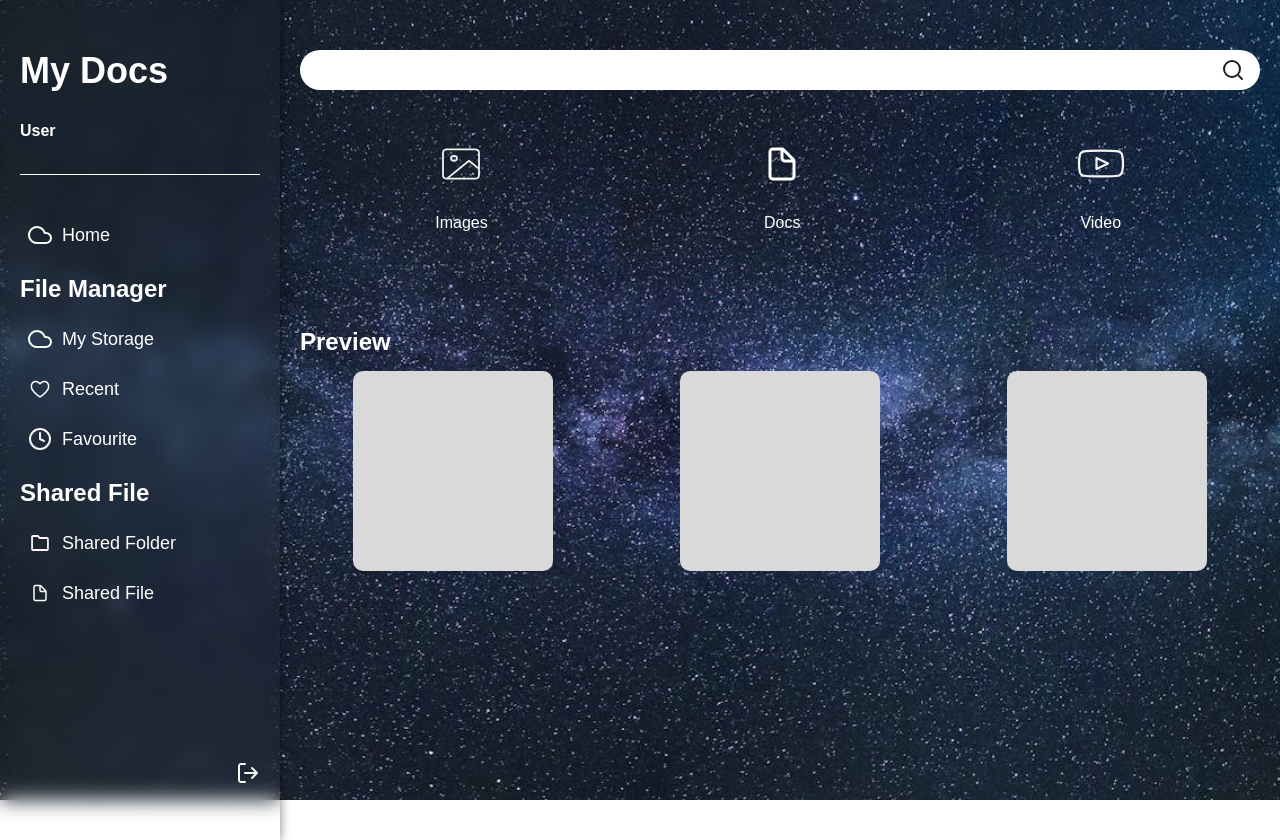
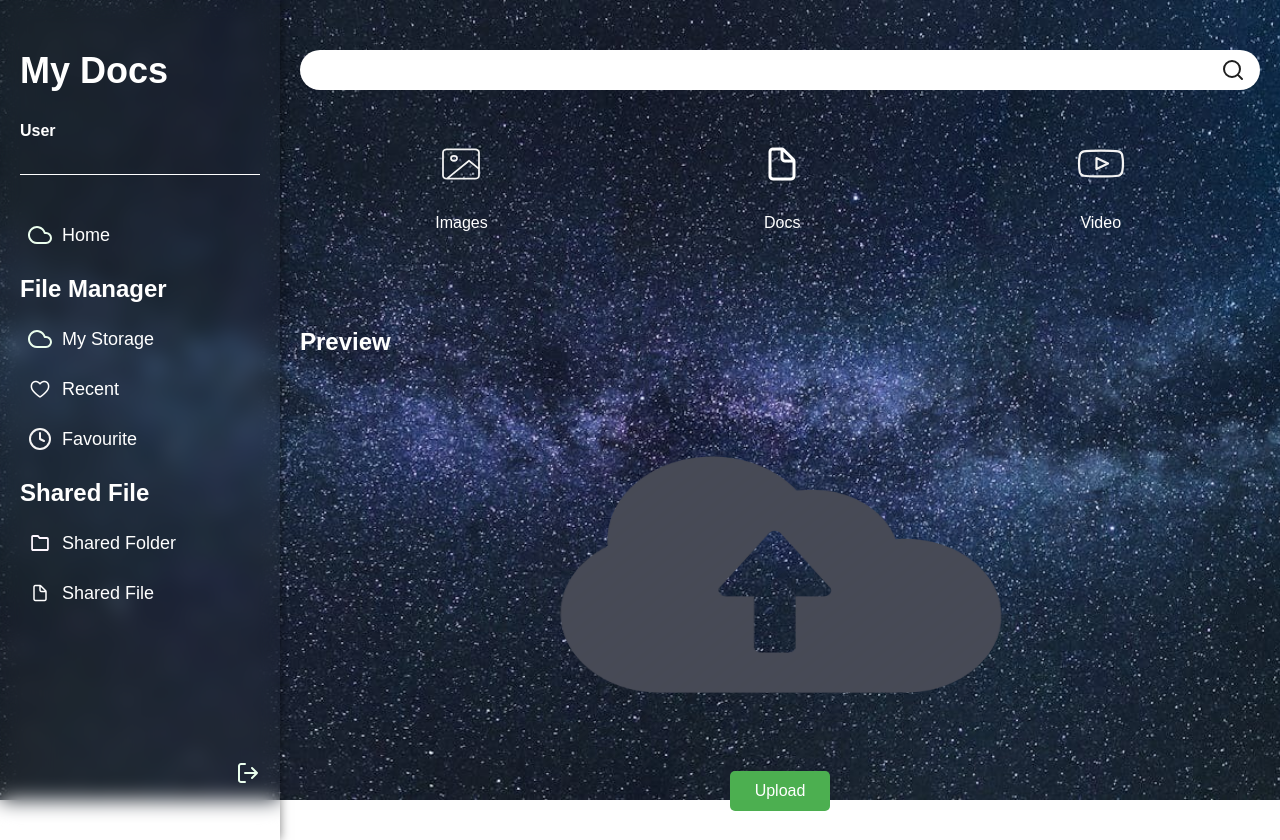
Before and after one commit to pasanmayura/Distributed-File-System, a React (Create React App) app in the folder frontend/: page /dashboard in a window 1280 px wide. Built offline with nearby package versions, Linux system fonts and the light colour scheme.

Commit message:
feat: enhance dashboard preview with support for images, documents, and videos; add upload button and style improvements

```diff
--- a/frontend/src/Dashboard.js
+++ b/frontend/src/Dashboard.js
@@ -71,18 +71,18 @@ export const Dashboard = () => {
         <section className="preview-section">
           <h2>Preview</h2>
           <div className="preview-grid">
-            {/* <div className="preview-item">
-              {selectedImage && <img src={selectedImage} alt="Selected" className="preview-image" />}
-            </div> */}
-            <div className="preview-item"></div>
-            <div className="preview-item"></div>
-            <div className="preview-item"></div>
+          <div className="preview-item">
+              {selectedImage && <img src={selectedImage} alt="Selected" />}
+              {selectedDocument && <p>{selectedDocument}</p>}
+              {selectedVideo && <video controls src={selectedVideo} />}
+            </div>
           </div>
         </section>
+        <center><button className="upload-btn">Upload</button></center>
       </main>
 
       <input
-        id="file-input"
+        id="image-input"
         type="file"
         accept="image/*"
         style={{ display: "none" }}
--- a/frontend/src/style.css
+++ b/frontend/src/style.css
@@ -188,14 +188,51 @@
 }
 
 .preview-item {
-    width: 200px;
-    height: 200px;
+    width: 500px;
+    height: 400px;
     background-color: #d9d9d9;
     border-radius: 10px;
     transition: transform 0.3s ease;
     cursor: pointer;
+    background: url('./images/upload-icon.png') no-repeat center;
+    background-size: 500px 400px; /* Resize the upload icon */
+    display: flex;
+    align-items: center;
+    justify-content: center;
+    overflow: hidden; /* To prevent overflow of the uploaded item */
+}
+
+.preview-item img,
+.preview-item video {
+    max-width: 100%;
+    max-height: 100%;
+    border-radius: 10px;
+    object-fit: cover;
 }
 
 .preview-item:hover {
     transform: scale(1.05);
 }
+
+.upload-btn {
+    background-color: #4CAF50;
+    color: white;
+    padding: 10px 20px;
+    font-size: 16px;
+    border: none;
+    border-radius: 5px;
+    cursor: pointer;
+    transition: background-color 0.3s ease, transform 0.2s ease;
+    width: 100px;
+    height: 40px;
+}
+
+.upload-btn:hover {
+    background-color: #45a049;
+    transform: scale(1.05);
+}
+
+.upload-btn:active {
+    background-color: #3e8e41;
+    transform: scale(0.95);
+}
```
Also changed, not shown: frontend/src/images/upload-icon.png (added).
